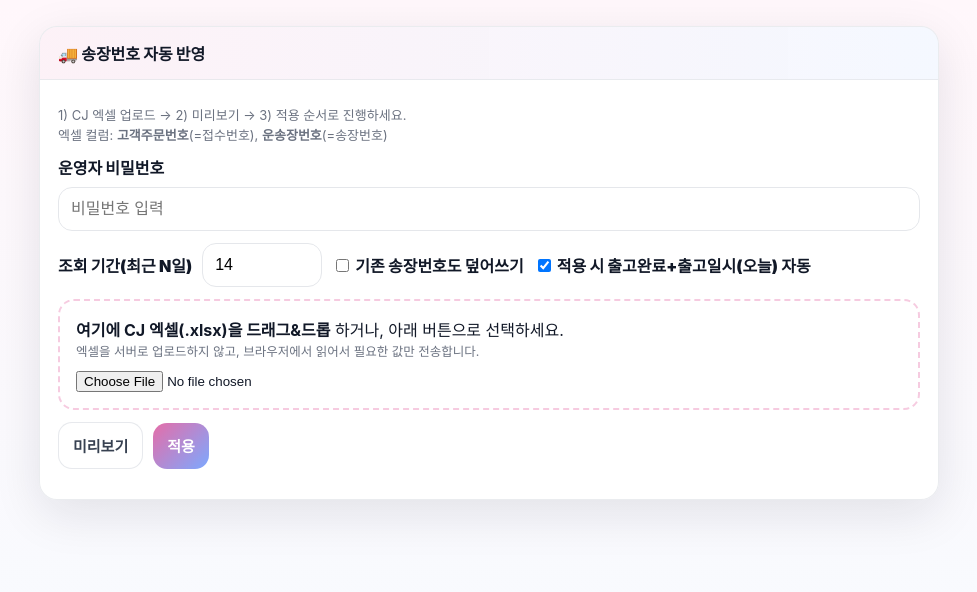
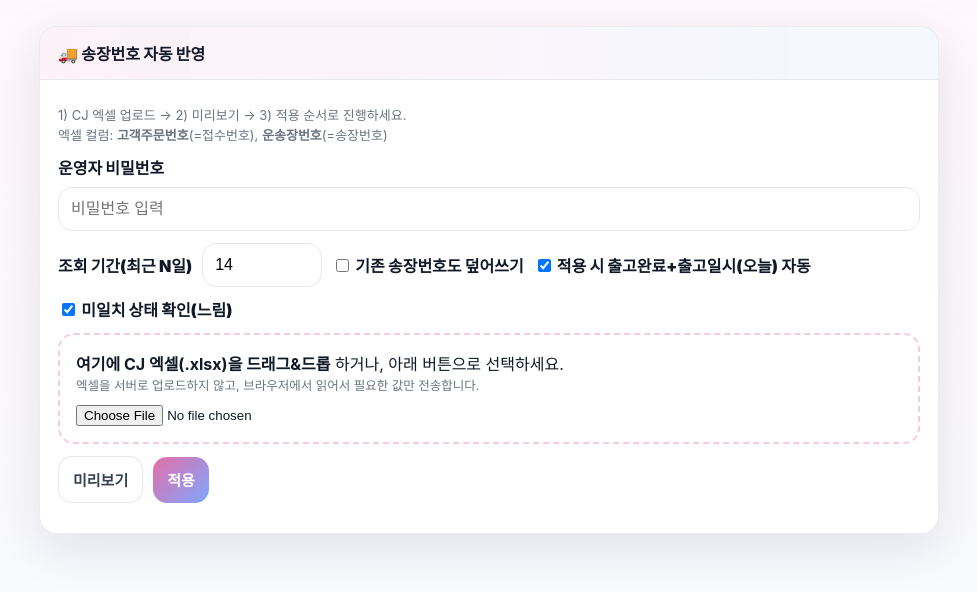
Before and after one commit to JandY95/notion-address-form, a website: page tracking.html in a window 1280 px wide. Shown: the whole page, without its empty margins (151-1128 px from the left). Drawn offline with Linux system fonts and the light colour scheme.

Commit message:
Update tracking.html

```diff
--- a/tracking.html
+++ b/tracking.html
@@ -73,8 +73,15 @@
         <div class="row" style="margin-top:12px;">
           <label style="margin:0;">조회 기간(최근 N일)</label>
           <input id="lookback" type="number" value="14" min="1" max="60" style="max-width:120px;" />
+
           <label style="margin:0;"><input type="checkbox" id="overwrite" /> 기존 송장번호도 덮어쓰기</label>
           <label style="margin:0;"><input type="checkbox" id="setDone" checked /> 적용 시 출고완료+출고일시(오늘) 자동</label>
+
+          <!-- ✅ 추가: 미일치 상태 확인 옵션 -->
+          <label style="margin:0;">
+            <input type="checkbox" id="checkMissStatus" checked />
+            미일치 상태 확인(느림)
+          </label>
         </div>
 
         <div class="drop" id="drop">
@@ -156,6 +163,9 @@
       const setDone = document.getElementById("setDone").checked;
       const lookbackDays = Number(document.getElementById("lookback").value || 14);
 
+      // ✅ 추가
+      const checkMissStatus = document.getElementById("checkMissStatus")?.checked ?? true;
+
       if(!pass){ alert("비밀번호를 입력해주세요."); return; }
       if(!parsedItems.length){ alert("엑셀 파일을 먼저 선택/드롭 해주세요."); return; }
 
@@ -180,9 +190,11 @@
             overwrite,
             setDone,
             dryRun,
-            lookbackDays
+            lookbackDays,
+            checkMissStatus // ✅ 추가
           })
         });
+
         const data = await res.json();
         if(!res.ok){
           const msg = data?.error || "실행 실패";
@@ -211,6 +223,7 @@
         </div>
       `;
 
+      // ✅ 0건 안내
       if (dryRun && merged.ok === 0) {
         summary.innerHTML += `
           <div class="note" style="margin-top:10px; line-height:1.6">
```
Lines whose indentation alone changed are shown as unchanged.
